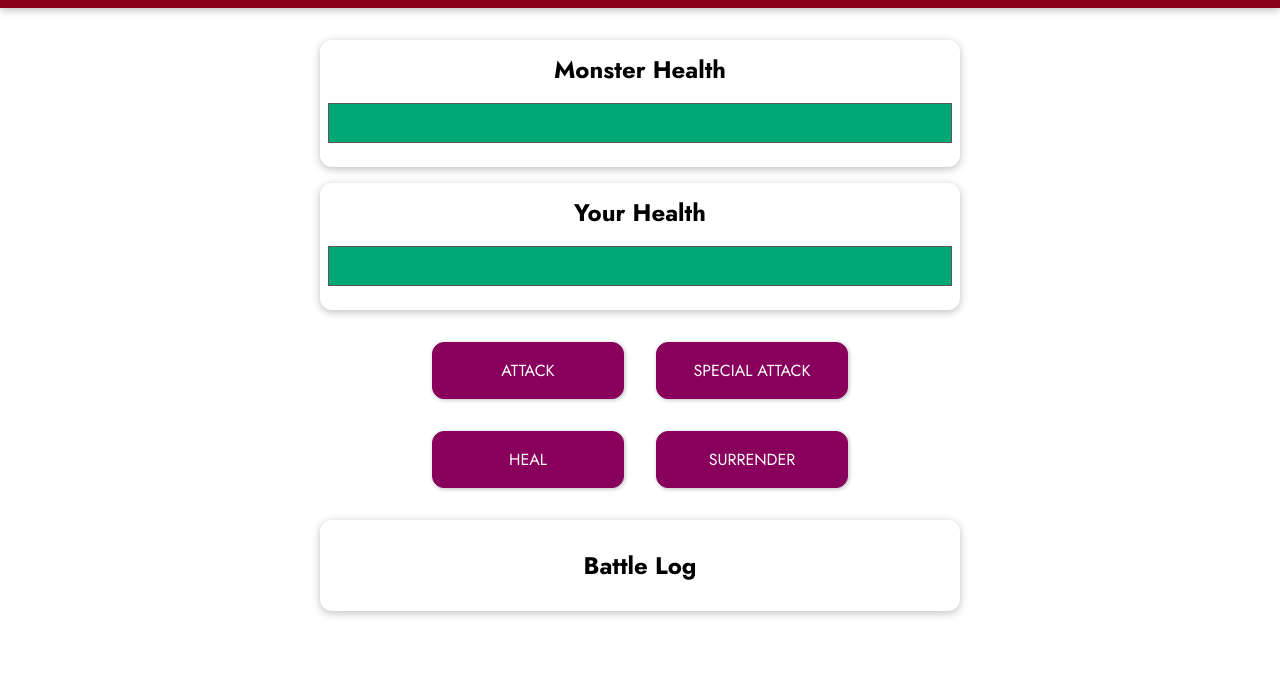
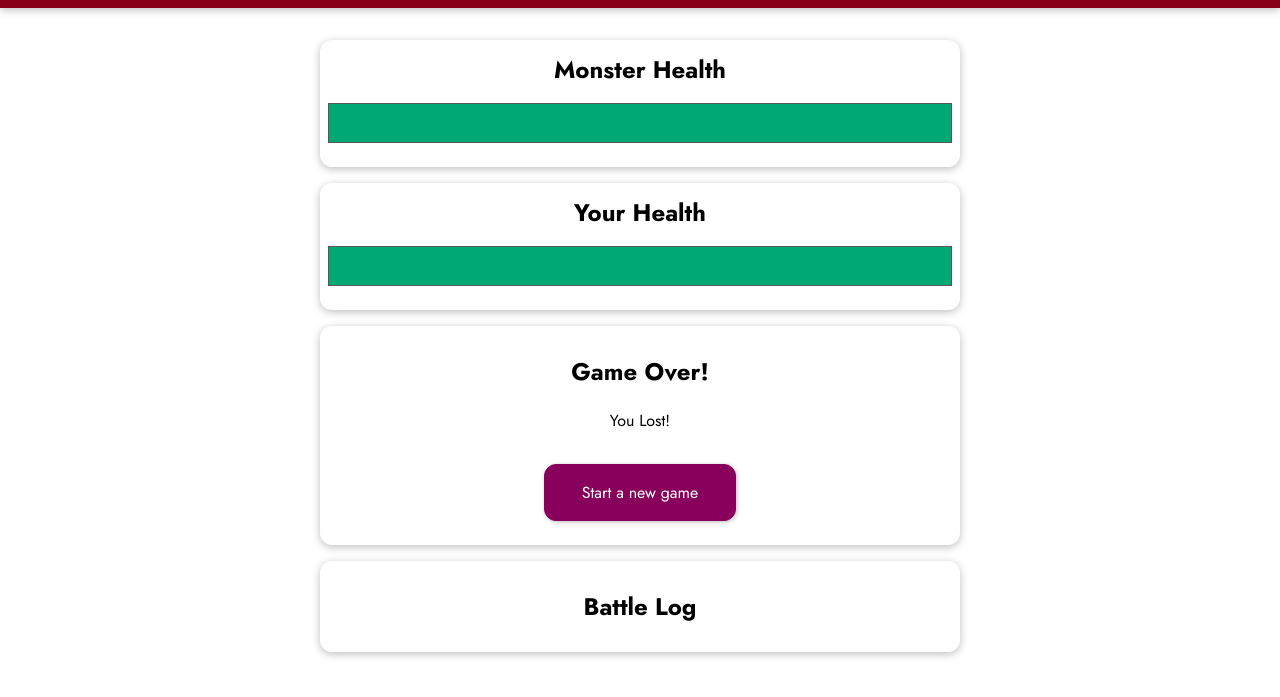
Before and after one commit to akaditya394/the-monster-slayer-game, a plain HTML site: page index.html in a window 1280 px wide. Both pictures are taken after a click on the button "SURRENDER". Shown: the part 97-794 px from the top of the page. Drawn offline with nearby package versions, Linux system fonts and the light colour scheme.

Commit message:
surrender feature added

```diff
--- a/app.js
+++ b/app.js
@@ -14,9 +14,15 @@ const app = Vue.createApp({
 
   computed: {
     monsterHealthStyle() {
+      if (this.monsterHealth < 0) {
+        return { width: "0%" };
+      }
       return { width: this.monsterHealth + "%" };
     },
     playerHealthStyle() {
+      if (this.playerHealth < 0) {
+        return { width: "0%" };
+      }
       return { width: this.playerHealth + "%" };
     },
     canSpecialAttackMonster() {
@@ -43,6 +49,12 @@ const app = Vue.createApp({
   },
 
   methods: {
+    startGame() {
+      this.playerHealth = 100;
+      this.monsterHealth = 100;
+      this.currentRound = 0;
+      this.winner = null;
+    },
     attackMonster() {
       this.currentRound++;
       const attackValue = getRandomNumber(12, 5);
@@ -71,6 +83,10 @@ const app = Vue.createApp({
       const attackValue = getRandomNumber(15, 8);
       this.playerHealth -= attackValue;
     },
+
+    surrender() {
+      return (this.winner = "monster");
+    },
   },
 });
 
--- a/index.html
+++ b/index.html
@@ -34,8 +34,9 @@
         <p v-if="winner === 'monster'">You Lost!</p>
         <p v-else-if="winner === 'player'">You Won!</p>
         <p v-else>It's a Draw!</p>
+        <button @click="startGame">Start a new game</button>
       </section>
-      <section id="controls">
+      <section id="controls" v-else>
         <button @click="attackMonster">ATTACK</button>
         <button
           :disabled="canSpecialAttackMonster"
@@ -44,7 +45,7 @@
           SPECIAL ATTACK
         </button>
         <button @click="healPlayer">HEAL</button>
-        <button>SURRENDER</button>
+        <button @click="surrender">SURRENDER</button>
       </section>
       <section id="log" class="container">
         <h2>Battle Log</h2>
```
